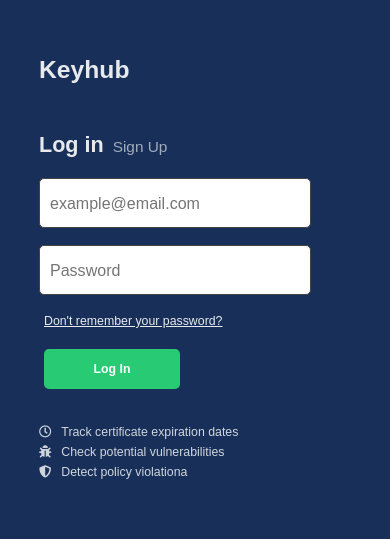
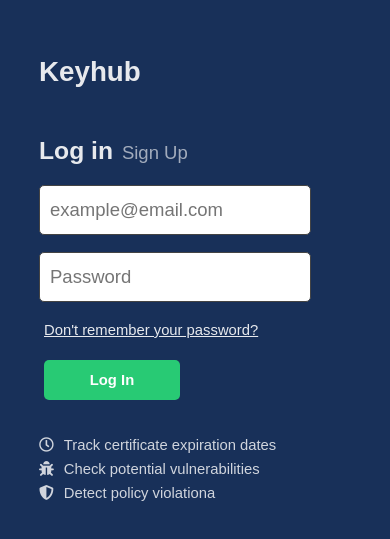
Before and after one commit to jhbforlife/pivot-login-page, a plain HTML site: page index.html in a window 390 px wide. Shown: the part 203-742 px from the top of the page. Drawn offline with Linux system fonts and the light colour scheme.

Commit message:
mobile...

```diff
--- a/style.css
+++ b/style.css
@@ -122,17 +122,17 @@ i {
     }
 
     h1 {
-        font-size:  calc(2vw + 2vh);
+        font-size:  calc(2.25vw + 2.25vh);
         color: #fefefe;
     }
 
     .btn-active {
-        font-size: calc(1.75vw + 1.75vh);
+        font-size: calc(2vw + 2vh);
         color: #fefefe;
     }
 
     .btn-in-active {
-        font-size: calc(1.25vw + 1.25vh);
+        font-size: calc(1.5vw + 1.5vh);
         color: #fefefe;
     }
 
@@ -142,11 +142,11 @@ i {
     }
 
     input {
-        font-size: calc(1.3vw + 1.3vh);
+        font-size: calc(1.5vw + 1.5vh);
     }
 
     a, .btn-btn-primary, ul {
-        font-size: calc(1vw + 1vh);
+        font-size: calc(1.2vw + 1.2vh);
         color: #fefefe;
     }
 
```
